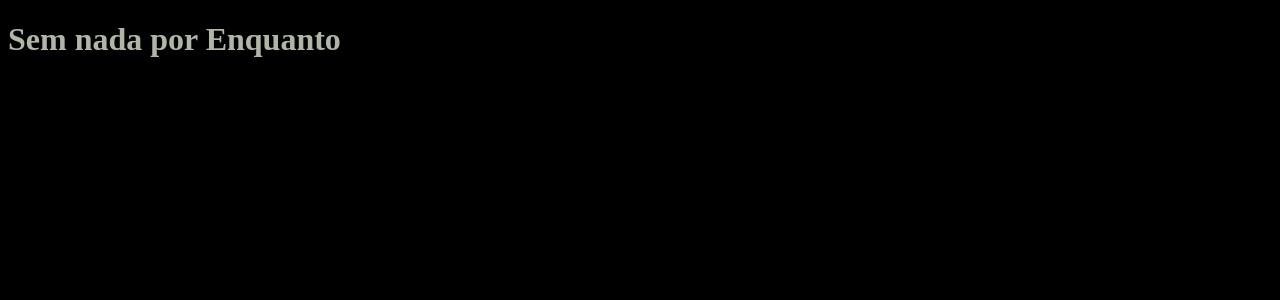
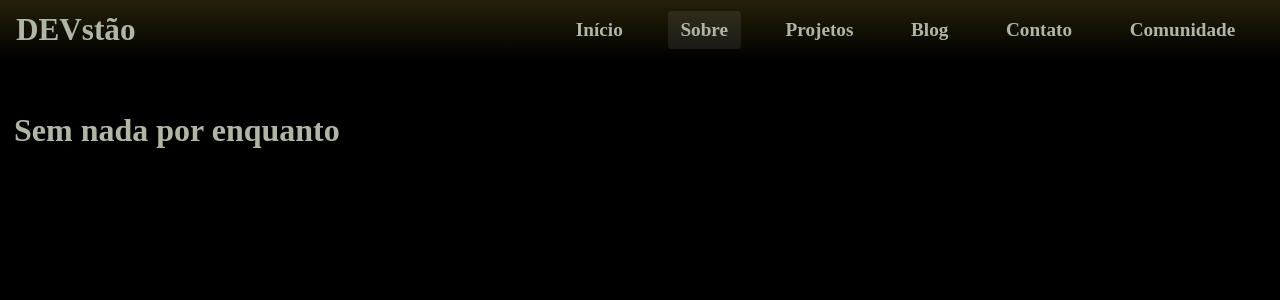
Before and after one commit to Devstao/website, a Vue app: page /sobre in a window 1280 px wide. Shown: the top 300 px of the page. Built offline with nearby package versions, Linux system fonts and the light colour scheme.

Commit message:
Animação pra nao ficar todo travado

```diff
--- a/src/App.vue
+++ b/src/App.vue
@@ -1,5 +1,26 @@
-<script setup lang="ts"></script>
+<script setup lang="ts">
+import { RouterView } from 'vue-router'
+import HeaderView from './components/HeaderView.vue'
+</script>
 
 <template>
-  <RouterView />
+  <HeaderView />
+
+  <RouterView v-slot="{ Component }">
+    <transition name="fade" mode="out-in">
+      <component :is="Component" />
+    </transition>
+  </RouterView>
 </template>
+
+<style lang="css" scoped>
+.fade-enter-active,
+.fade-leave-active {
+  transition: opacity 0.5s ease;
+}
+
+.fade-enter-from,
+.fade-leave-to {
+  opacity: 0;
+}
+</style>
--- a/src/views/home/HomeView.vue
+++ b/src/views/home/HomeView.vue
@@ -1,10 +1,8 @@
 <script setup lang="ts">
-import HeaderView from '@/components/HeaderView.vue'
 import SobreView from './components/SobreView.vue'
 </script>
 
 <template>
-  <HeaderView />
   <div class="on-center">
     <SobreView />
   </div>
--- a/src/views/sobre/SobreView.vue
+++ b/src/views/sobre/SobreView.vue
@@ -1,3 +1,46 @@
 <template>
-  <h1>Sem nada por Enquanto</h1>
+  <div class="on-center">
+    <h1>Sem nada por enquanto</h1>
+  </div>
 </template>
+
+<style lang="css">
+.on-center {
+  display: flex;
+  flex-direction: column;
+  width: 100%;
+  height: 90%;
+  padding: 6px;
+  margin-top: 85px;
+  overflow-y: auto;
+}
+
+.paragraph {
+  text-align: center;
+  margin-top: 5rem;
+  font-weight: bold;
+}
+
+.link-bavarian-grove {
+  color: #dbd963;
+  text-decoration: none;
+}
+
+.link-bavarian-grove:hover {
+  animation: rainbow 1.5s linear infinite;
+  background: linear-gradient(90deg, red, orange, yellow, green, blue, indigo, violet);
+  background-size: 400% 100%;
+  -webkit-background-clip: text;
+  background-clip: text;
+  -webkit-text-fill-color: transparent;
+}
+
+@keyframes rainbow {
+  0% {
+    background-position: 0% 50%;
+  }
+  100% {
+    background-position: 100% 50%;
+  }
+}
+</style>
```
